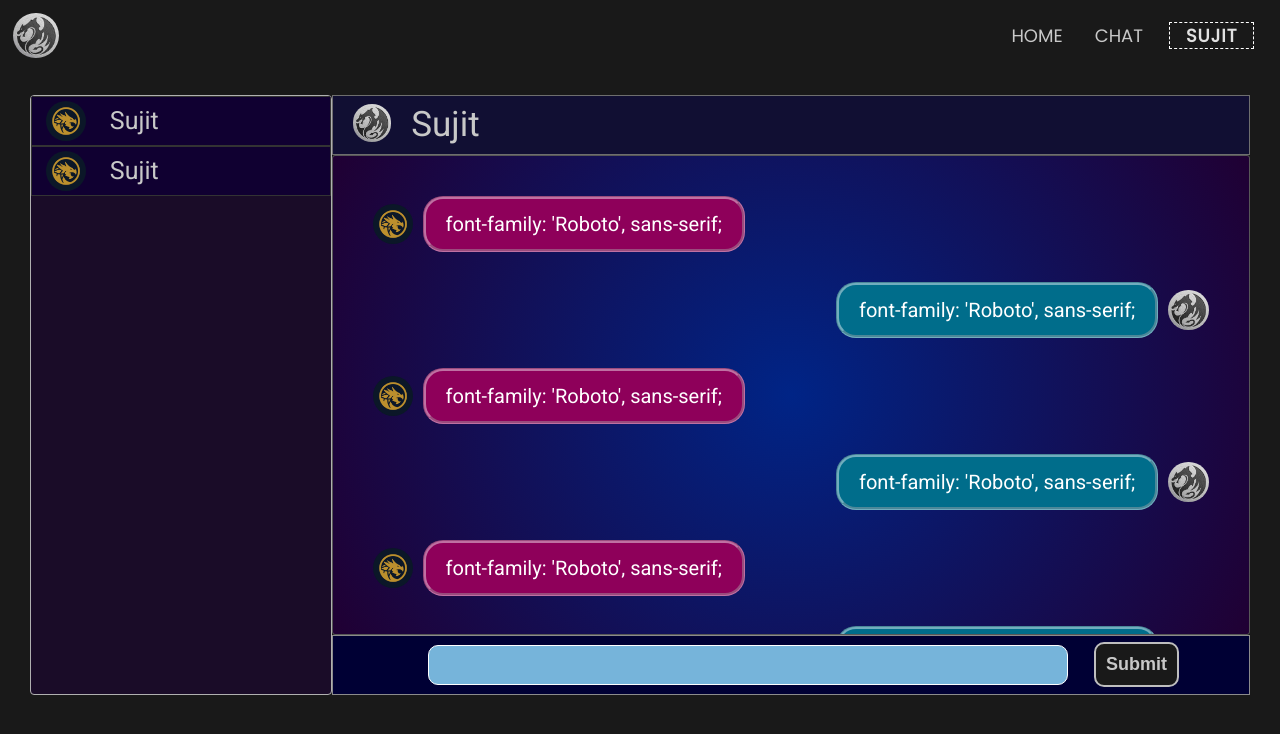
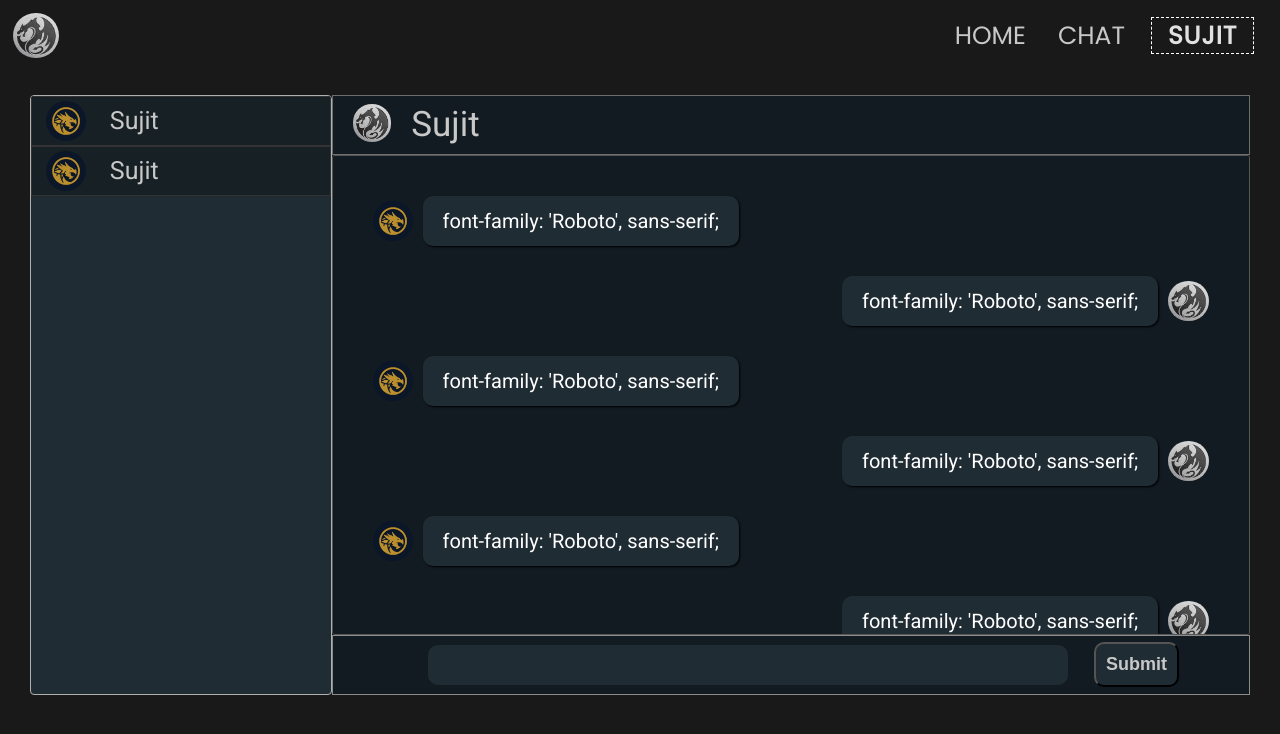
Before and after one commit to SujitAkulwar/Chat-App, a React (Create React App) app in the folder client/: page /Chat in a window 1280 px wide. Shown: the top 734 px of the page. Built offline with nearby package versions, Linux system fonts and the light colour scheme.

Commit message:
theme change

```diff
--- a/client/src/components/Chatbox/Chatbox.css
+++ b/client/src/components/Chatbox/Chatbox.css
@@ -9,7 +9,7 @@
     scroll-behavior: smooth;
     overflow: auto;
     border-radius: 3px;
-    background-image: radial-gradient(circle, rgb(0, 36, 134) 0%,rgb(32, 0, 51)  100%);
+    background-color: rgb(17,27,33);
 }
 
 .chatbox::-webkit-scrollbar{
@@ -18,12 +18,12 @@
 }
 
 .chatbox::-webkit-scrollbar-track{
-  background: #2f2f2f;
+  background: rgb(17,27,33);
   border-radius: 5px;
 }
 ::-webkit-scrollbar-thumb{
   width: 10px;
-  background: #9b9b9b;
+  background: rgb(17,27,33);
   border: 1px solid #91cbd4;
   border-radius: 5px;
   height: 20px;
@@ -51,16 +51,16 @@
     font-family: 'Roboto', sans-serif;
     padding:10px 20px;
     margin: 0 10px;
-    border-radius: 20px;
+    border-radius: 10px;
     max-width: 600px;
     line-break: loose;
     line-height: 30px;
-    border: 3px groove rgba(255, 255, 255, 0.438);
+    box-shadow: 1px 1px 2px black;
     color: white;
 }
 .m1{
-  background-color: rgb(142, 0, 90);
+  background-color: rgb(32,44,51);
 }
 .m2{
-  background-color: rgb(0, 109, 139);
+  background-color: rgb(32,44,51);
 }
--- a/client/src/components/Chats/Chats.css
+++ b/client/src/components/Chats/Chats.css
@@ -10,7 +10,7 @@
     border: 1px solid rgb(110, 110, 110);
     font-family: 'Roboto', sans-serif;
     align-items: center;
-    background-color: rgba(6, 0, 91, 0.4);
+    background-color: rgb(17,27,33);
 }
 .userprofil{
   background-color: transparent;
@@ -33,26 +33,34 @@
   display: flex;
   justify-content: center;
   align-items: center;
-  background-color: rgb(0, 0, 52);
+  background-color: rgb(17,27,33);
 }
 .i2{
   height: 40px;
-  background-color: #76b4da;
+  background-color: rgb(32,44,51);
   width:50vw;
   margin: 0 2vw;
   border-radius: 10px;
-  border: 1px solid rgb(255, 255, 255);
+  border: 0;
   padding: 5px 20px;
   font-size: 18px;
-  color: black;
+  color: rgb(235, 235, 235);
   letter-spacing: 1px;
   font-weight: 500;
   font-family: 'Roboto', sans-serif;
   word-spacing: 2px;
 }
+.i2:hover,.i2:focus{
+  outline: none;
+}
 .s{
-  border: 2px solid rgb(190, 190, 190);
   margin: 0;
   padding: 10px;
   font-size: 18px;
+  background-color: rgb(32,44,51);
+  transition-duration: 0.3s;
 }
+.s:hover{
+  transform: translateY(-2px);
+  background-color: rgb(42, 58, 67);
+}
--- a/client/src/components/Nav/Nav.css
+++ b/client/src/components/Nav/Nav.css
@@ -5,3 +5,36 @@
     font-weight: bold;
     letter-spacing: 1px;
 }
+.indexli{
+    padding: 0 2vh;
+    text-decoration: none;
+    transition-duration: 0.3s;
+    line-height: 45px;
+    font-size: 25px;
+  }
+  .indexli:hover{
+    color: white;
+    transform: translateY(-4px);
+  }
+  .center{
+    text-align: center;
+    display: flex;
+    justify-content: center;
+    align-items: center;
+
+  }
+
+  .indexul{
+    display: flex;
+    font-size: 18px;
+    width: auto;
+    margin: 1vw 0;
+    padding:0 2vw 0 1vw;
+    justify-content:space-between;
+    font-family: 'Poppins', sans-serif;
+  }
+  .logoimg{
+    height: 45px;
+    width: auto;
+    border-radius: 50px;
+  }
--- a/client/src/components/Nav/Nav.js
+++ b/client/src/components/Nav/Nav.js
@@ -47,7 +47,6 @@ const Index = () => {
                 <Link to='/' className='indexli'>
                     HOME
                 </Link>
-
                 { username }
             </div>
         </div>
--- a/client/src/components/User/User.css
+++ b/client/src/components/User/User.css
@@ -9,7 +9,7 @@
     scrollbar-width: thin;
     scroll-behavior: smooth;
     border-radius: 4px;
-    background-color: rgba(28, 0, 55, 0.514);
+    background-color:rgb(32,44,51);;
     overflow: auto;
 }
 
@@ -34,7 +34,7 @@
     height: 50px;
     width: 100%;
     border: 1px  solid rgb(51, 51, 51);
-    background-color: rgba(13, 13, 68, 0.533);
+    background-color: rgb(20, 27, 32);;
 }
 .userlogo{
     display: flex;
@@ -57,5 +57,5 @@
     padding-left: 20px;
 }
 .username,.user,.userimg,.userlogo{
-  background-color: rgb(16, 0, 49);
+  background-color:  rgb(23, 32, 37);
 }
--- a/client/src/index.css
+++ b/client/src/index.css
@@ -5,37 +5,6 @@
   padding: 0;
   margin: 0;
   box-sizing: border-box;
-  background-color: rgb(25, 25, 25);
+  background-color: rgb(40, 40, 40);
   color: rgb(200,200,200);
 }
-.center{
-  text-align: center;
-  display: flex;
-  justify-content: center;
-  align-items: center;
-
-}
-
-.indexul{
-  display: flex;
-  font-size: 18px;
-  width: auto;
-  margin: 1vw 0;
-  padding:0 2vw 0 1vw;
-  justify-content:space-between;
-  font-family: 'Poppins', sans-serif;
-}
-.indexli{
-  padding: 0 2vh;
-  text-decoration: none;
-  transition-duration: 0.3s;
-  line-height: 45px;
-}
-.indexli:hover{
-  color: white;
-}
-.logoimg{
-  height: 45px;
-  width: auto;
-  border-radius: 50px;
-}
--- a/client/src/pages/auth/auth.css
+++ b/client/src/pages/auth/auth.css
@@ -62,11 +62,10 @@ div:hover{
     cursor: pointer;
     margin-bottom: 30px;
     font-weight: 700;
-    border: 1px solid black;
     margin-top: 10px;
 }
 .submit:hover{
-    color: white;
+    color: rgb(224, 224, 224);
 }
 .i1:hover,.i1:focus{
     background-color: rgb(177, 234, 229);
```
